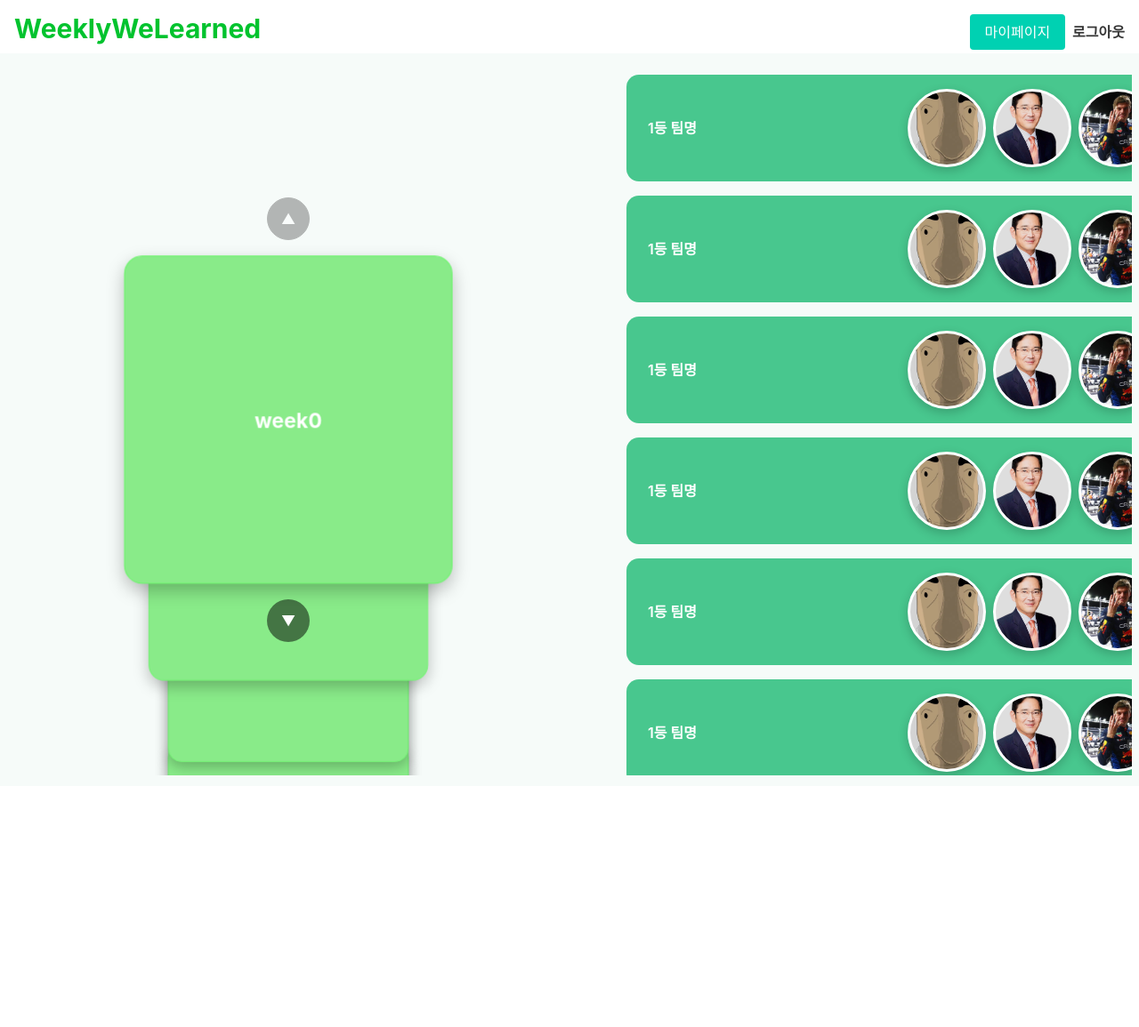
After one commit to gimiseo/0weeks_team2, a Flask app: template templates/main_mark2.html in a window 1280 px wide. The commit adds this page. Shown: the top 1155 px of the page at 89% size. Run offline with Flask 3, Linux system fonts and the light colour scheme; the template is opened without the code that fills it, so the values that code supplies are empty.

Commit message:
입벌려 코드들어간다

```diff
--- /dev/null
+++ b/templates/main_mark2.html
@@ -0,0 +1,341 @@
+<!doctype html>
+<html lang="ko">
+<head>
+<meta charset="utf-8" />
+<meta name="viewport" content="width=device-width, initial-scale=1" />
+<title>WWL – 50/50 Split & Centered</title>
+<link rel="stylesheet" href="https://cdn.jsdelivr.net/npm/bulma@0.9.4/css/bulma.min.css">
+
+<style>
+  :root{
+    --card-w: 240px;
+    --card-h: 320px;
+    --gap-y: 120px;
+    --z-center: 220px;
+    --z-near: 120px;
+    --z-far: 40px;
+    --stage-h: 800px;
+    --panel-w: 520px;      /* ★ 각 패널(좌/우) 내부 콘텐츠 최대 너비 */
+  }
+  body{ background:#f6fbf9; }
+
+  .top-menu{ position:fixed; top:16px; right:16px; z-index:2000; display:flex; align-items:center; }
+  .logout-text{ margin-left:8px; font-weight:600; color:#363636; cursor:pointer; }
+  .logout-text:hover{ color:#ff3860; }
+  .wwl-label{ position:fixed; top:10px; left:16px; z-index:2000; font-size:30px; font-weight:700; color:#00c32e; }
+
+  .main-wrap{ margin-top:72px; }
+
+  /* ★ 열을 화면 높이의 일정 공간만큼 확보하고 세로 가운데 정렬 */
+  .split-row{
+    min-height: var(--stage-h);   /* 두 영역 높이 기준 */
+  }
+
+  /* ★ 각 반쪽 영역 안에서 가로/세로 가운데 정렬 + 최대 너비 제한 */
+  .half-center{
+    display:flex;
+    justify-content:center;   /* 가로 가운데 */
+    align-items:center;       /* 세로 가운데 */
+    width:100%;
+  }
+  .panel-inner{
+    width: 100%;
+    max-width: var(--panel-w);   /* 너무 넓지 않게 */
+  }
+
+  /* ---- 캐러셀(좌측) ---- */
+  .stage-viewport{
+    position: relative;
+    height: var(--stage-h);
+    width: 100%;
+    border-radius: 24px;
+    overflow: hidden;          /* 밖으로 튀는 카드 숨김 */
+  }
+  .stage{
+    position:relative;
+    height:100%;
+    perspective:1000px;
+    display:grid; place-items:center;
+    width:100%;
+  }
+  .stage .item{
+    position:absolute; left:50%; top:50%;
+    width:var(--card-w); height:var(--card-h);
+    transform:translate(-50%,-50%);
+    border-radius:18px;
+    display:grid; place-items:center;
+    transition:transform .35s ease, opacity .25s ease, box-shadow .25s ease;
+  }
+
+  .stage-viewport .nav-btn{
+    position:absolute; z-index:999;
+    width:48px; height:48px; border-radius:50%;
+    display:grid; place-items:center;
+    background: rgba(0,0,0,.5); color:#fff;
+  }
+  .stage-viewport #prev{ top:150px; left:50%; transform:translateX(-50%); }
+  .stage-viewport #next{ bottom:150px; left:50%; transform:translateX(-50%); }
+  .nav-btn[disabled]{ opacity:.35; pointer-events:none; }
+
+  .demo-card{
+    width:120%; height:90%;
+    border-radius:16px;
+    background: rgb(137,235,137);
+    border:1px solid rgb(116,243,116);
+    display:grid; place-items:center;
+    font-size:18px; font-weight:700; color:#fff;
+    box-shadow:0 6px 16px rgba(0,0,0,.25);
+  }
+
+  /* ---- 우측 팀 리스트 ---- */
+  .team-stack .notification {
+  border-radius: 14px;
+  min-width: 620px;   /* 가로 길이 늘리기 */
+  padding: 16px 24px; /* 안쪽 여백 */
+}
+
+/* 우측 50% 컬럼 안에만 스크롤 적용 */
+.column.is-6.team-column {
+  max-height: var(--stage-h); /* 좌측 캐러셀 높이와 동일 */
+  overflow-y: auto;           /* 세로 스크롤 */
+  padding-right: 8px;         /* 스크롤바 공간 보정 */
+}
+
+  .avatar-frame{ width:88px; height:88px; border-radius:50%; background-size:cover; background-position:center; border:3px solid #fff; box-shadow:0 4px 12px rgba(0,0,0,.2); }
+
+  @media (max-width: 1024px){
+    :root{ --panel-w: 560px; }
+  }
+  @media (max-width: 768px){
+    :root{ --card-w:200px; --card-h:280px; --gap-y:100px; --stage-h:460px; --panel-w: 100%; }
+    .split-row{ min-height: auto; } /* 모바일에서는 자연스럽게 쌓이도록 */
+  }
+</style>
+</head>
+<body>
+  <div class="wwl-label">WeeklyWeLearned</div>
+  <div class="top-menu">
+    <a href="#mypage" class="button is-primary">마이페이지</a>
+    <span class="logout-text">로그아웃</span>
+  </div>
+
+  <div class="main-wrap container is-fluid">
+    <!-- ★ columns 를 정확히 반씩(is-6/is-6) + is-vcentered 로 세로 중앙 -->
+    <div class="columns is-variable is-6 is-vcentered split-row">
+
+      <!-- 좌측 50% : 캐러셀 (가운데 정렬) -->
+      <div class="column is-6">
+        <div class="half-center">
+          <div class="panel-inner">
+            <div class="stage-viewport">
+              <div class="stage" id="stage" aria-live="polite">
+                <!-- week0 ~ week20 -->
+                <article class="item card-0"><div class="demo-card">week0</div></article>
+                <article class="item card-1"><div class="demo-card">week1</div></article>
+                <article class="item card-2"><div class="demo-card">week2</div></article>
+                <article class="item card-3"><div class="demo-card">week3</div></article>
+                <article class="item card-4"><div class="demo-card">week4</div></article>
+                <article class="item card-5"><div class="demo-card">week5</div></article>
+                <article class="item card-6"><div class="demo-card">week6</div></article>
+                <article class="item card-7"><div class="demo-card">week7</div></article>
+                <article class="item card-8"><div class="demo-card">week8</div></article>
+                <article class="item card-9"><div class="demo-card">week9</div></article>
+                <article class="item card-10"><div class="demo-card">week10</div></article>
+                <article class="item card-11"><div class="demo-card">week11</div></article>
+                <article class="item card-12"><div class="demo-card">week12</div></article>
+                <article class="item card-13"><div class="demo-card">week13</div></article>
+                <article class="item card-14"><div class="demo-card">week14</div></article>
+                <article class="item card-15"><div class="demo-card">week15</div></article>
+                <article class="item card-16"><div class="demo-card">week16</div></article>
+                <article class="item card-17"><div class="demo-card">week17</div></article>
+                <article class="item card-18"><div class="demo-card">week18</div></article>
+                <article class="item card-19"><div class="demo-card">week19</div></article>
+                <article class="item card-20"><div class="demo-card">week20</div></article>
+              </div>
+              <button class="button is-dark is-light nav-btn" id="prev" aria-label="이전(위)">▲</button>
+              <button class="button is-dark is-light nav-btn" id="next" aria-label="다음(아래)">▼</button>
+            </div>
+          </div>
+        </div>
+      </div>
+
+      <!-- 우측 50% : 팀 리스트 (가운데 정렬) -->
+      <div class="column is-6 team-column">
+        <div class="half-center">
+          <div class="panel-inner team-stack">
+            <div class="notification is-success mb-4">
+              <div class="is-flex is-align-items-center is-justify-content-space-between">
+                <div class="has-text-weight-semibold">1등 팀명</div>
+                <div class="is-flex is-align-items-center">
+                  <div class="avatar-frame mr-2" style="background-image:url('images/member1.png');"></div>
+                  <div class="avatar-frame mr-2" style="background-image:url('images/member2.png');"></div>
+                  <div class="avatar-frame" style="background-image:url('images/member3.png');"></div>
+                </div>
+              </div>
+            </div>
+
+            <div class="notification is-success mb-4">
+              <div class="is-flex is-align-items-center is-justify-content-space-between">
+                <div class="has-text-weight-semibold">1등 팀명</div>
+                <div class="is-flex is-align-items-center">
+                  <div class="avatar-frame mr-2" style="background-image:url('images/member1.png');"></div>
+                  <div class="avatar-frame mr-2" style="background-image:url('images/member2.png');"></div>
+                  <div class="avatar-frame" style="background-image:url('images/member3.png');"></div>
+                </div>
+              </div>
+            </div>
+
+            <div class="notification is-success mb-4">
+              <div class="is-flex is-align-items-center is-justify-content-space-between">
+                <div class="has-text-weight-semibold">1등 팀명</div>
+                <div class="is-flex is-align-items-center">
+                  <div class="avatar-frame mr-2" style="background-image:url('images/member1.png');"></div>
+                  <div class="avatar-frame mr-2" style="background-image:url('images/member2.png');"></div>
+                  <div class="avatar-frame" style="background-image:url('images/member3.png');"></div>
+                </div>
+              </div>
+            </div>
+
+            <div class="notification is-success mb-4">
+              <div class="is-flex is-align-items-center is-justify-content-space-between">
+                <div class="has-text-weight-semibold">1등 팀명</div>
+                <div class="is-flex is-align-items-center">
+                  <div class="avatar-frame mr-2" style="background-image:url('images/member1.png');"></div>
+                  <div class="avatar-frame mr-2" style="background-image:url('images/member2.png');"></div>
+                  <div class="avatar-frame" style="background-image:url('images/member3.png');"></div>
+                </div>
+              </div>
+            </div>
+
+            <div class="notification is-success mb-4">
+              <div class="is-flex is-align-items-center is-justify-content-space-between">
+                <div class="has-text-weight-semibold">1등 팀명</div>
+                <div class="is-flex is-align-items-center">
+                  <div class="avatar-frame mr-2" style="background-image:url('images/member1.png');"></div>
+                  <div class="avatar-frame mr-2" style="background-image:url('images/member2.png');"></div>
+                  <div class="avatar-frame" style="background-image:url('images/member3.png');"></div>
+                </div>
+              </div>
+            </div>
+
+            <div class="notification is-success mb-4">
+              <div class="is-flex is-align-items-center is-justify-content-space-between">
+                <div class="has-text-weight-semibold">1등 팀명</div>
+                <div class="is-flex is-align-items-center">
+                  <div class="avatar-frame mr-2" style="background-image:url('images/member1.png');"></div>
+                  <div class="avatar-frame mr-2" style="background-image:url('images/member2.png');"></div>
+                  <div class="avatar-frame" style="background-image:url('images/member3.png');"></div>
+                </div>
+              </div>
+            </div>
+
+            <div class="notification is-success mb-4">
+              <div class="is-flex is-align-items-center is-justify-content-space-between">
+                <div class="has-text-weight-semibold">1등 팀명</div>
+                <div class="is-flex is-align-items-center">
+                  <div class="avatar-frame mr-2" style="background-image:url('images/member1.png');"></div>
+                  <div class="avatar-frame mr-2" style="background-image:url('images/member2.png');"></div>
+                  <div class="avatar-frame" style="background-image:url('images/member3.png');"></div>
+                </div>
+              </div>
+            </div>
+
+            <div class="notification is-success mb-4">
+              <div class="is-flex is-align-items-center is-justify-content-space-between">
+                <div class="has-text-weight-semibold">1등 팀명</div>
+                <div class="is-flex is-align-items-center">
+                  <div class="avatar-frame mr-2" style="background-image:url('images/member1.png');"></div>
+                  <div class="avatar-frame mr-2" style="background-image:url('images/member2.png');"></div>
+                  <div class="avatar-frame" style="background-image:url('images/member3.png');"></div>
+                </div>
+              </div>
+            </div>
+
+            <div class="notification is-success mb-4">
+              <div class="is-flex is-align-items-center is-justify-content-space-between">
+                <div class="has-text-weight-semibold">1등 팀명</div>
+                <div class="is-flex is-align-items-center">
+                  <div class="avatar-frame mr-2" style="background-image:url('images/member1.png');"></div>
+                  <div class="avatar-frame mr-2" style="background-image:url('images/member2.png');"></div>
+                  <div class="avatar-frame" style="background-image:url('images/member3.png');"></div>
+                </div>
+              </div>
+            </div>
+          </div>
+        </div>
+      </div>
+
+    </div>
+  </div>
+
+<script>
+  const stage = document.getElementById('stage');
+  const items = Array.from(stage.querySelectorAll('.item'));
+  const prev  = document.getElementById('prev');
+  const next  = document.getElementById('next');
+  let index = 0;
+
+  const clamp=(v,min,max)=>Math.max(min,Math.min(max,v));
+  const getVar=(name)=>getComputedStyle(document.documentElement).getPropertyValue(name).trim().replace('px','');
+
+  function render(){
+    const gapY=parseFloat(getVar('--gap-y'));
+    const ZC=parseFloat(getVar('--z-center'));
+    const ZN=parseFloat(getVar('--z-near'));
+    const ZF=parseFloat(getVar('--z-far'));
+
+    items.forEach((el,i)=>{
+      const off=i-index, abs=Math.abs(off);
+      const y=off*gapY;
+      const depth=(off===0)?ZC:(abs===1?ZN:ZF);
+      const scale=(off===0)?1:(abs===1?0.96:0.9);
+      el.style.transform=`translate(-50%,-50%) translate3d(0, ${y}px, ${depth}px) scale(${scale})`;
+      el.style.opacity=1;
+      el.style.zIndex=String(100-abs*10);
+      el.classList.toggle('is-center', off===0);
+    });
+
+    updateButtons();
+  }
+
+  function go(dir){
+    const n=items.length;
+    index=clamp(index+dir,0,n-1);
+    render();
+  }
+
+  function updateButtons(){
+    const n=items.length;
+    prev.disabled=(index===0);
+    next.disabled=(index===n-1);
+  }
+
+  prev.addEventListener('click',()=>go(-1));
+  next.addEventListener('click',()=>go(1));
+
+  window.addEventListener('keydown',(e)=>{
+    if(e.key==='ArrowUp') go(-1);
+    if(e.key==='ArrowDown') go(1);
+    if(e.key==='ArrowLeft') go(-1);
+    if(e.key==='ArrowRight') go(1);
+  });
+
+  // 세로 스와이프
+  let startY=null, tracking=false;
+  const onStart=y=>{startY=y;tracking=true};
+  const onMove=y=>{
+    if(!tracking||startY===null) return;
+    const dy=y-startY;
+    if(Math.abs(dy)>48){ if(dy<0) go(1); else go(-1); tracking=false; startY=null; }
+  };
+  const onEnd=()=>{tracking=false; startY=null;};
+  stage.addEventListener('pointerdown',e=>onStart(e.clientY));
+  stage.addEventListener('pointermove',e=>onMove(e.clientY));
+  stage.addEventListener('pointerup',onEnd);
+  stage.addEventListener('pointerleave',onEnd);
+  stage.addEventListener('pointercancel',onEnd);
+
+  render();
+</script>
+</body>
+</html>
```
Also changed, not shown: templates/main.html (+54 -0 lines), templates/images/member1.png (added), templates/images/member2.png (added), templates/images/member3.png (added).
